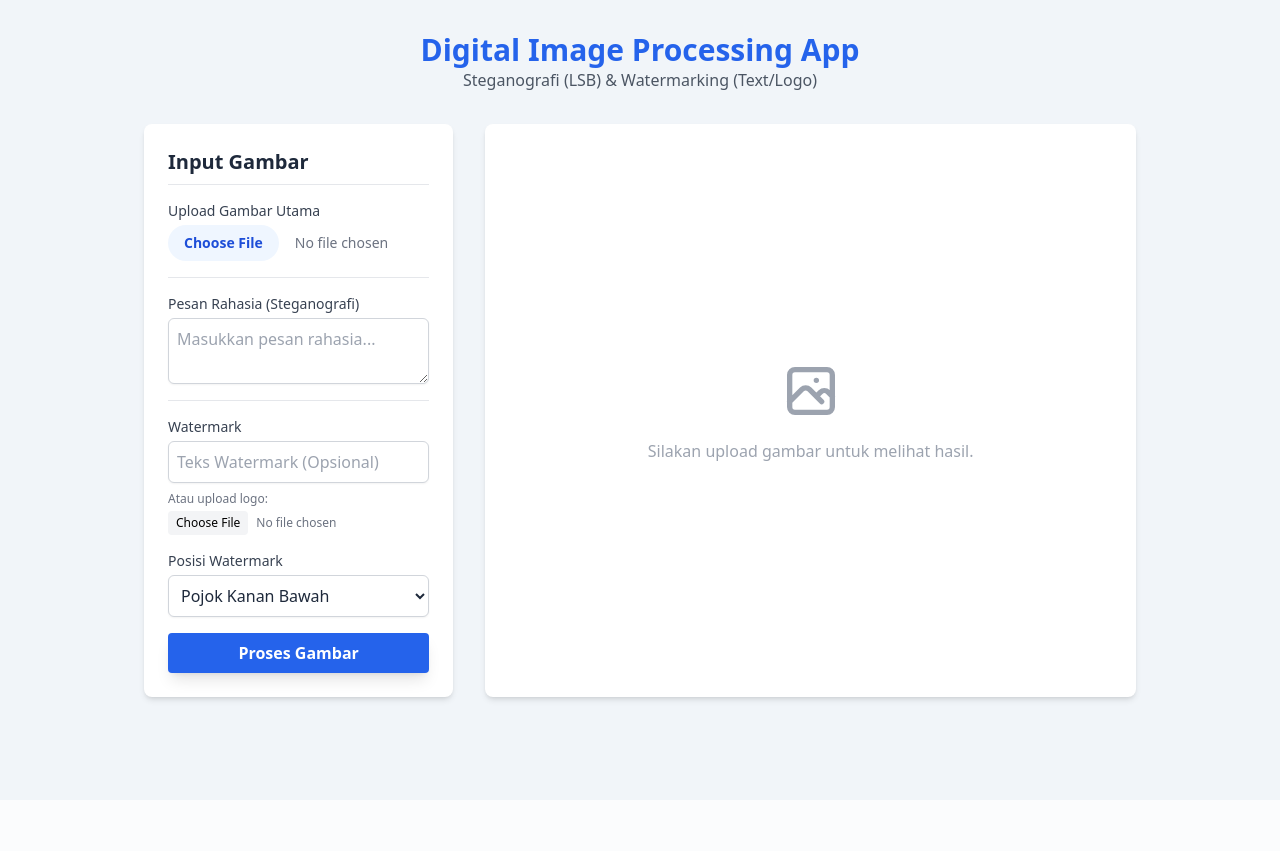
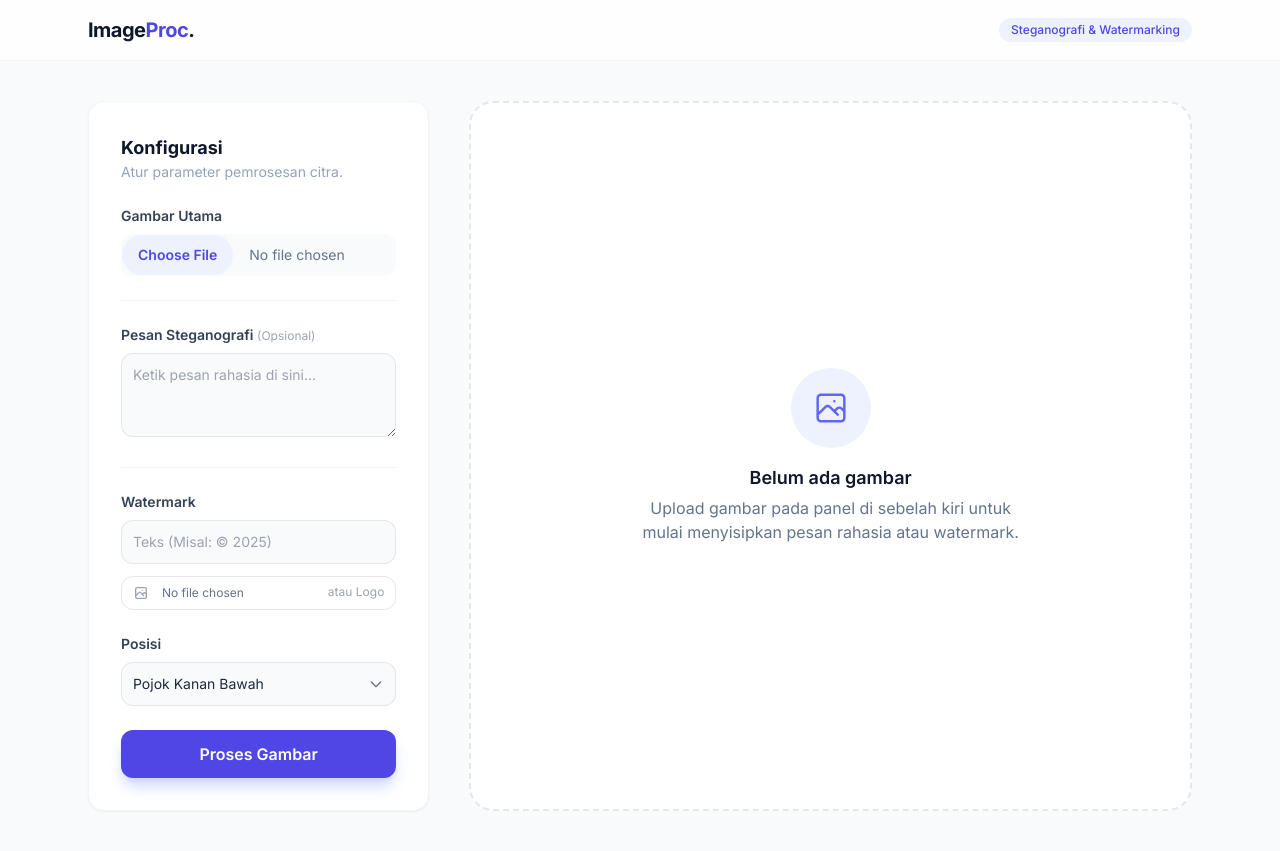
Before and after one commit to yudsetiawann/PCD-Processing-img, a Flask app: page / in a window 1280 px wide. Before the commit the page ends 704 px from the top, so only its background shows below. Run offline with Flask 3, Linux system fonts and the light colour scheme; some libraries are stand-ins or nearby versions.

Commit message:
update view

```diff
--- a/app.py
+++ b/app.py
@@ -86,4 +86,4 @@ def download_file(filename):
     return send_from_directory(app.config['RESULT_FOLDER'], filename, as_attachment=True)
 
 if __name__ == '__main__':
-    app.run(debug=True)
+    app.run(debug=True, port=5001)
--- a/templates/index.html
+++ b/templates/index.html
@@ -1,100 +1,182 @@
 <!DOCTYPE html>
-<html lang="id">
+<html lang="id" class="antialiased">
   <head>
     <meta charset="UTF-8" />
     <meta name="viewport" content="width=device-width, initial-scale=1.0" />
-    <title>Aplikasi Pengolahan Citra Digital</title>
+    <title>Digital Image Processing</title>
     <script src="https://cdn.tailwindcss.com"></script>
+    <link href="https://fonts.googleapis.com/css2?family=Inter:wght@300;400;500;600;700&display=swap" rel="stylesheet" />
+    <style>
+      body {
+        font-family: "Inter", sans-serif;
+      }
+    </style>
   </head>
-  <body class="bg-slate-100 text-slate-800">
-    <div class="container mx-auto px-4 py-8 max-w-5xl">
-      <header class="mb-8 text-center">
-        <h1 class="text-3xl font-bold text-blue-600">Digital Image Processing App</h1>
-        <p class="text-gray-600">Steganografi (LSB) & Watermarking (Text/Logo)</p>
-      </header>
+  <body class="bg-gray-50 text-slate-600 selection:bg-indigo-500 selection:text-white">
+    <div class="w-full bg-white border-b border-gray-100 sticky top-0 z-10 backdrop-blur-md bg-white/80">
+      <div class="container mx-auto px-6 py-4 max-w-6xl flex justify-between items-center">
+        <div>
+          <h1 class="text-xl font-bold text-slate-900 tracking-tight">Image<span class="text-indigo-600">Proc</span>.</h1>
+        </div>
+        <div class="text-xs font-medium px-3 py-1 bg-indigo-50 text-indigo-600 rounded-full">Steganografi & Watermarking</div>
+      </div>
+    </div>
 
-      <div class="grid grid-cols-1 md:grid-cols-3 gap-8">
-        <div class="md:col-span-1">
-          <div class="bg-white p-6 rounded-lg shadow-md">
-            <h2 class="text-xl font-semibold mb-4 border-b pb-2">Input Gambar</h2>
-            <form action="/" method="POST" enctype="multipart/form-data" class="space-y-4">
+    <div class="container mx-auto px-6 py-10 max-w-6xl">
+      <div class="grid grid-cols-1 lg:grid-cols-12 gap-10">
+        <div class="lg:col-span-4">
+          <div class="bg-white p-8 rounded-2xl shadow-sm border border-gray-100 sticky top-24">
+            <div class="mb-6">
+              <h2 class="text-lg font-bold text-slate-900">Konfigurasi</h2>
+              <p class="text-sm text-slate-400">Atur parameter pemrosesan citra.</p>
+            </div>
+
+            <form action="/" method="POST" enctype="multipart/form-data" class="space-y-6">
               <div>
-                <label class="block text-sm font-medium text-gray-700">Upload Gambar Utama</label>
-                <input
-                  type="file"
-                  name="image_file"
-                  required
-                  accept="image/*"
-                  class="mt-1 block w-full text-sm text-gray-500 file:mr-4 file:py-2 file:px-4 file:rounded-full file:border-0 file:text-sm file:font-semibold file:bg-blue-50 file:text-blue-700 hover:file:bg-blue-100"
-                />
+                <label class="block text-sm font-semibold text-slate-700 mb-2">Gambar Utama</label>
+                <div class="relative group">
+                  <input
+                    type="file"
+                    name="image_file"
+                    required
+                    accept="image/*"
+                    class="block w-full text-sm text-slate-500 file:mr-4 file:py-2.5 file:px-4 file:rounded-full file:border-0 file:text-sm file:font-semibold file:bg-indigo-50 file:text-indigo-600 hover:file:bg-indigo-100 cursor-pointer bg-gray-50 rounded-xl border border-transparent focus:border-indigo-500 focus:ring-0 transition-all"
+                  />
+                </div>
               </div>
 
-              <hr class="border-gray-200" />
+              <div class="border-t border-gray-100"></div>
 
               <div>
-                <label class="block text-sm font-medium text-gray-700">Pesan Rahasia (Steganografi)</label>
-                <textarea name="stego_message" rows="2" class="mt-1 block w-full rounded-md border-gray-300 shadow-sm focus:border-blue-500 focus:ring-blue-500 border p-2" placeholder="Masukkan pesan rahasia..."></textarea>
+                <label class="block text-sm font-semibold text-slate-700 mb-2">Pesan Steganografi <span class="text-xs font-normal text-gray-400">(Opsional)</span></label>
+                <textarea
+                  name="stego_message"
+                  rows="3"
+                  class="w-full rounded-xl bg-gray-50 border-0 text-sm text-slate-800 ring-1 ring-inset ring-gray-200 focus:ring-2 focus:ring-inset focus:ring-indigo-600 p-3 transition-all placeholder:text-gray-400"
+                  placeholder="Ketik pesan rahasia di sini..."
+                ></textarea>
               </div>
 
-              <hr class="border-gray-200" />
+              <div class="border-t border-gray-100"></div>
 
               <div>
-                <label class="block text-sm font-medium text-gray-700">Watermark</label>
+                <label class="block text-sm font-semibold text-slate-700 mb-2">Watermark</label>
 
-                <input type="text" name="watermark_text" class="mt-1 block w-full rounded-md border-gray-300 shadow-sm border p-2 mb-2" placeholder="Teks Watermark (Opsional)" />
+                <div class="space-y-3">
+                  <input
+                    type="text"
+                    name="watermark_text"
+                    class="w-full rounded-xl bg-gray-50 border-0 text-sm text-slate-800 ring-1 ring-inset ring-gray-200 focus:ring-2 focus:ring-inset focus:ring-indigo-600 p-3 transition-all"
+                    placeholder="Teks (Misal: © 2025)"
+                  />
 
-                <p class="text-xs text-gray-500 mb-1">Atau upload logo:</p>
-                <input type="file" name="watermark_logo" accept="image/*" class="block w-full text-xs text-gray-500 file:mr-2 file:py-1 file:px-2 file:rounded file:border-0 file:bg-gray-100" />
+                  <div class="relative">
+                    <span class="absolute inset-y-0 left-0 flex items-center pl-3 pointer-events-none">
+                      <svg class="w-4 h-4 text-gray-400" fill="none" stroke="currentColor" viewBox="0 0 24 24">
+                        <path
+                          stroke-linecap="round"
+                          stroke-linejoin="round"
+                          stroke-width="2"
+                          d="M4 16l4.586-4.586a2 2 0 012.828 0L16 16m-2-2l1.586-1.586a2 2 0 012.828 0L20 14m-6-6h.01M6 20h12a2 2 0 002-2V6a2 2 0 00-2-2H6a2 2 0 00-2 2v12a2 2 0 002 2z"
+                        ></path>
+                      </svg>
+                    </span>
+                    <input type="file" name="watermark_logo" accept="image/*" class="block w-full text-xs text-slate-500 pl-10 py-2 border rounded-xl border-gray-200 file:hidden" placeholder="Upload Logo" />
+                    <span class="absolute right-3 top-2 text-xs text-gray-400 pointer-events-none">atau Logo</span>
+                  </div>
+                </div>
               </div>
 
               <div>
-                <label class="block text-sm font-medium text-gray-700 mt-2">Posisi Watermark</label>
-                <select name="watermark_pos" class="mt-1 block w-full rounded-md border-gray-300 shadow-sm border p-2 bg-white">
-                  <option value="bottom_right">Pojok Kanan Bawah</option>
-                  <option value="center">Tengah Gambar</option>
-                </select>
+                <label class="block text-sm font-semibold text-slate-700 mb-2">Posisi</label>
+                <div class="relative">
+                  <select
+                    name="watermark_pos"
+                    class="appearance-none w-full rounded-xl bg-gray-50 border-0 text-sm text-slate-800 ring-1 ring-inset ring-gray-200 focus:ring-2 focus:ring-inset focus:ring-indigo-600 p-3 pr-8 transition-all cursor-pointer"
+                  >
+                    <option value="bottom_right">Pojok Kanan Bawah</option>
+                    <option value="center">Tengah Gambar</option>
+                  </select>
+                  <div class="pointer-events-none absolute inset-y-0 right-0 flex items-center px-3 text-gray-500">
+                    <svg class="h-4 w-4" fill="none" stroke="currentColor" viewBox="0 0 24 24"><path stroke-linecap="round" stroke-linejoin="round" stroke-width="2" d="M19 9l-7 7-7-7"></path></svg>
+                  </div>
+                </div>
               </div>
 
-              <button type="submit" class="w-full bg-blue-600 text-white font-bold py-2 px-4 rounded hover:bg-blue-700 transition duration-200 mt-4 shadow-lg">Proses Gambar</button>
+              <button
+                type="submit"
+                class="w-full bg-indigo-600 text-white font-semibold py-3 px-4 rounded-xl hover:bg-indigo-700 focus:outline-none focus:ring-2 focus:ring-offset-2 focus:ring-indigo-500 transition-all duration-200 shadow-lg shadow-indigo-200 mt-2"
+              >
+                Proses Gambar
+              </button>
             </form>
           </div>
         </div>
 
-        <div class="md:col-span-2">
+        <div class="lg:col-span-8">
           {% if processed %}
-          <div class="bg-white p-6 rounded-lg shadow-md">
-            <h2 class="text-xl font-semibold mb-4 border-b pb-2">Hasil Pemrosesan</h2>
+          <div class="space-y-6">
+            <div class="flex items-center justify-between">
+              <h2 class="text-2xl font-bold text-slate-900 tracking-tight">Hasil Analisis</h2>
+              <span class="px-3 py-1 bg-green-100 text-green-700 text-xs font-semibold rounded-full">Selesai</span>
+            </div>
 
-            <div class="grid grid-cols-1 sm:grid-cols-2 gap-6">
-              <div class="border p-2 rounded">
-                <span class="block text-xs font-bold text-gray-500 mb-1">Original</span>
-                <img src="{{ url_for('static', filename='uploads/' + original) }}" class="w-full h-48 object-contain bg-gray-50" />
+            <div class="grid grid-cols-1 md:grid-cols-2 gap-6">
+              <div class="bg-white p-4 rounded-2xl shadow-sm border border-gray-100">
+                <div class="flex justify-between items-center mb-3">
+                  <span class="text-xs font-bold text-slate-400 uppercase tracking-wider">Original</span>
+                </div>
+                <div class="aspect-video w-full bg-gray-100 rounded-lg overflow-hidden flex items-center justify-center">
+                  <img src="{{ url_for('static', filename='uploads/' + original) }}" class="w-full h-full object-contain" />
+                </div>
               </div>
 
-              <div class="border p-2 rounded border-blue-200 bg-blue-50">
-                <span class="block text-xs font-bold text-blue-600 mb-1">Hasil Steganografi (LSB)</span>
-                <img src="{{ url_for('static', filename='results/' + stego) }}" class="w-full h-48 object-contain bg-gray-200" />
-                <a href="{{ url_for('download_file', filename=stego) }}" class="block text-center mt-2 bg-green-500 text-white text-sm py-1 px-2 rounded hover:bg-green-600"> Download Stego Image </a>
+              <div class="bg-white p-4 rounded-2xl shadow-sm border border-gray-100 relative overflow-hidden group">
+                <div class="flex justify-between items-center mb-3">
+                  <span class="text-xs font-bold text-indigo-600 uppercase tracking-wider">Steganografi (LSB)</span>
+                </div>
+                <div class="aspect-video w-full bg-slate-900 rounded-lg overflow-hidden flex items-center justify-center relative">
+                  <img src="{{ url_for('static', filename='results/' + stego) }}" class="w-full h-full object-contain" />
+                  <div class="absolute inset-0 bg-black/50 flex items-center justify-center opacity-0 group-hover:opacity-100 transition-opacity duration-300">
+                    <a href="{{ url_for('download_file', filename=stego) }}" class="bg-white text-slate-900 px-4 py-2 rounded-full text-sm font-semibold hover:bg-indigo-50 hover:text-indigo-600 transition-colors flex items-center gap-2">
+                      <svg class="w-4 h-4" fill="none" stroke="currentColor" viewBox="0 0 24 24">
+                        <path stroke-linecap="round" stroke-linejoin="round" stroke-width="2" d="M4 16v1a3 3 0 003 3h10a3 3 0 003-3v-1m-4-4l-4 4m0 0l-4-4m4 4V4"></path>
+                      </svg>
+                      Download
+                    </a>
+                  </div>
+                </div>
               </div>
 
-              <div class="border p-2 rounded border-purple-200 bg-purple-50 col-span-1 sm:col-span-2">
-                <span class="block text-xs font-bold text-purple-600 mb-1">Hasil Watermark</span>
-                <img src="{{ url_for('static', filename='results/' + watermark) }}" class="w-full h-auto max-h-80 object-contain bg-gray-200" />
-                <a href="{{ url_for('download_file', filename=watermark) }}" class="block text-center mt-2 bg-green-500 text-white text-sm py-1 px-2 rounded hover:bg-green-600 w-1/3 mx-auto"> Download Watermark Image </a>
+              <div class="md:col-span-2 bg-white p-4 rounded-2xl shadow-sm border border-gray-100 group">
+                <div class="flex justify-between items-center mb-3">
+                  <span class="text-xs font-bold text-purple-600 uppercase tracking-wider">Hasil Watermark</span>
+                  <a href="{{ url_for('download_file', filename=watermark) }}" class="text-xs text-slate-500 hover:text-indigo-600 font-medium flex items-center gap-1">
+                    Download High Res
+                    <svg class="w-3 h-3" fill="none" stroke="currentColor" viewBox="0 0 24 24"><path stroke-linecap="round" stroke-linejoin="round" stroke-width="2" d="M17 8l4 4m0 0l-4 4m4-4H3"></path></svg>
+                  </a>
+                </div>
+                <div class="w-full bg-gray-50 rounded-lg overflow-hidden border border-gray-100">
+                  <img src="{{ url_for('static', filename='results/' + watermark) }}" class="w-full h-auto max-h-[500px] object-contain mx-auto" />
+                </div>
               </div>
             </div>
           </div>
+
           {% else %}
-          <div class="bg-white p-10 rounded-lg shadow-md flex flex-col items-center justify-center h-full text-gray-400">
-            <svg class="w-16 h-16 mb-4" fill="none" stroke="currentColor" viewBox="0 0 24 24">
-              <path
-                stroke-linecap="round"
-                stroke-linejoin="round"
-                stroke-width="2"
-                d="M4 16l4.586-4.586a2 2 0 012.828 0L16 16m-2-2l1.586-1.586a2 2 0 012.828 0L20 14m-6-6h.01M6 20h12a2 2 0 002-2V6a2 2 0 00-2-2H6a2 2 0 00-2 2v12a2 2 0 002 2z"
-              ></path>
-            </svg>
-            <p>Silakan upload gambar untuk melihat hasil.</p>
+          <div class="h-full min-h-[400px] flex flex-col items-center justify-center bg-white rounded-3xl border-2 border-dashed border-gray-200 text-center p-10">
+            <div class="w-20 h-20 bg-indigo-50 text-indigo-500 rounded-full flex items-center justify-center mb-4">
+              <svg class="w-10 h-10" fill="none" stroke="currentColor" viewBox="0 0 24 24">
+                <path
+                  stroke-linecap="round"
+                  stroke-linejoin="round"
+                  stroke-width="1.5"
+                  d="M4 16l4.586-4.586a2 2 0 012.828 0L16 16m-2-2l1.586-1.586a2 2 0 012.828 0L20 14m-6-6h.01M6 20h12a2 2 0 002-2V6a2 2 0 00-2-2H6a2 2 0 00-2 2v12a2 2 0 002 2z"
+                ></path>
+              </svg>
+            </div>
+            <h3 class="text-lg font-semibold text-slate-900 mb-1">Belum ada gambar</h3>
+            <p class="text-slate-500 max-w-sm">Upload gambar pada panel di sebelah kiri untuk mulai menyisipkan pesan rahasia atau watermark.</p>
           </div>
           {% endif %}
         </div>
```
Also changed, not shown: static/results/stego_ujiantingkat_perisaidiri_smppgii1-28-1200x845.png (added), static/results/wm_ujiantingkat_perisaidiri_smppgii1-28-1200x845.png (added), static/uploads/imagees.jpeg (added), static/uploads/ujiantingkat_perisaidiri_smppgii1-28-1200x845.jpg (added), 1 other file.
